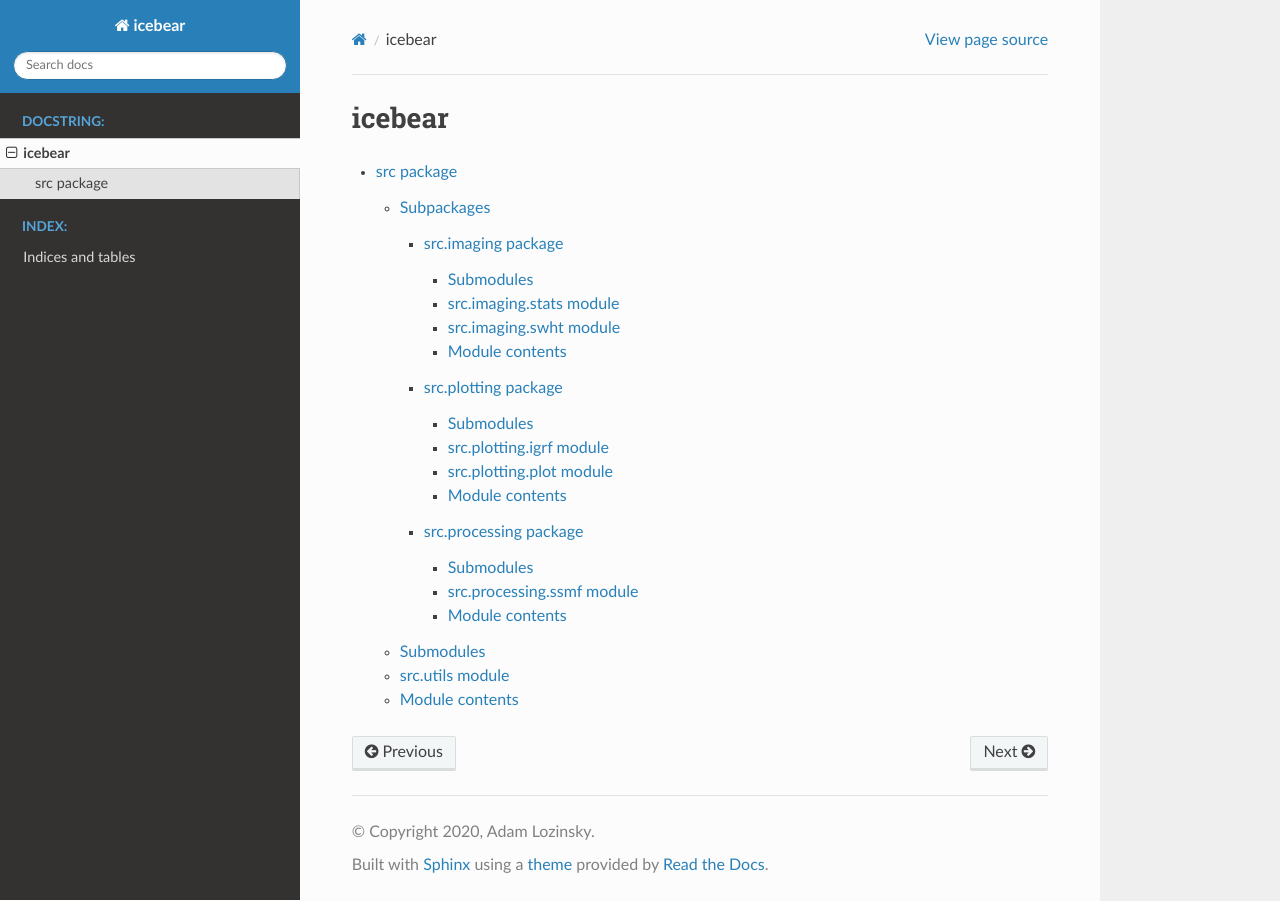
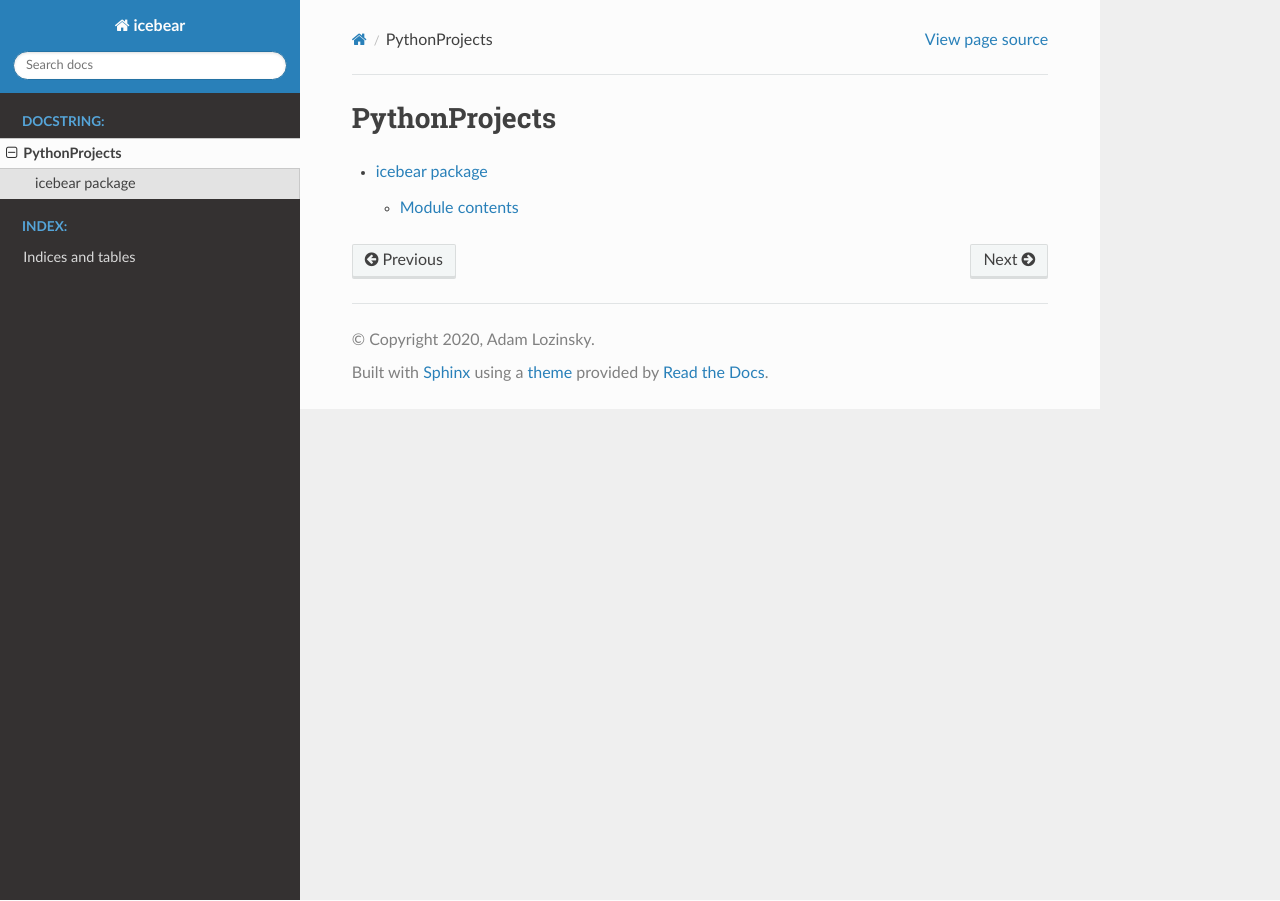
Before and after one commit to Lozzy-Bear/icebear, a Sphinx documentation site: the page built from docs/modules.rst, in a window 1280 px wide. Built offline with Sphinx 7.4.7 and the Read the Docs theme 2.0.0, drawn with Linux system fonts in a browser that asks for light colours; pages that are not in the unit, such as notebooks, are missing from menus; some of the changed lines change nothing that is shown.

```diff
--- /dev/null
+++ b/docs/icebear.rst
@@ -0,0 +1,10 @@
+icebear package
+===============
+
+Module contents
+---------------
+
+.. automodule:: icebear
+   :members:
+   :undoc-members:
+   :show-inheritance:
--- a/docs/modules.rst
+++ b/docs/modules.rst
@@ -1,7 +1,7 @@
-icebear
-=======
+PythonProjects
+==============
 
 .. toctree::
    :maxdepth: 4
 
-   src
+   icebear
```
